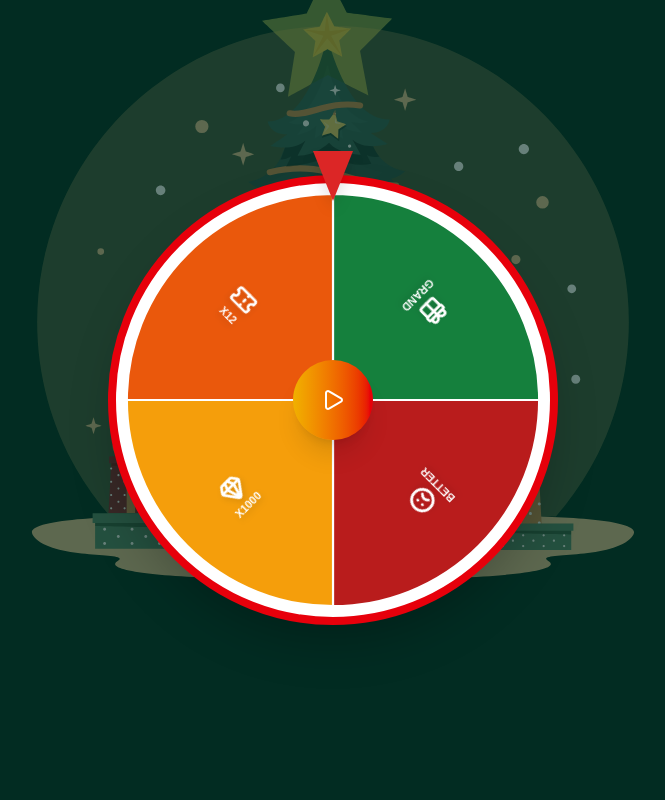
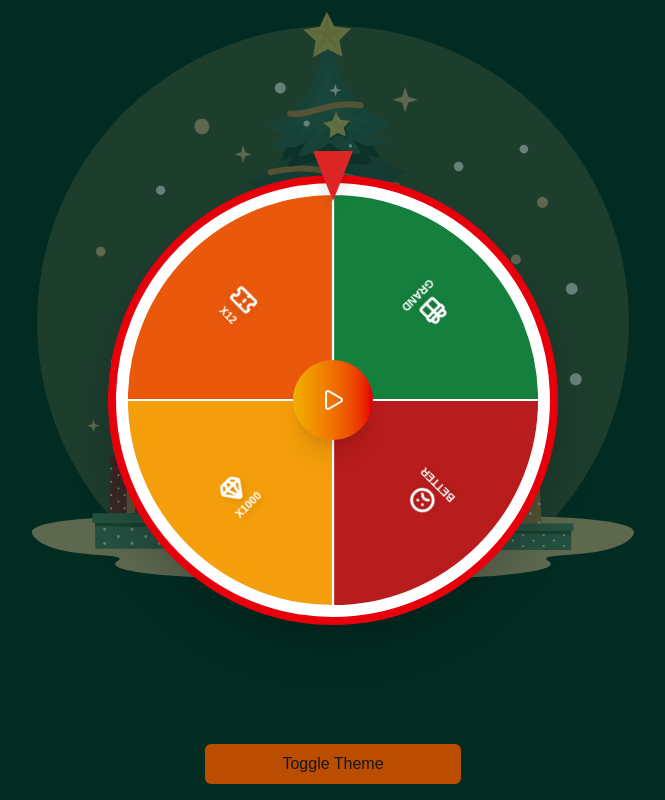
Before and after one commit to k2htet/spin-lottie, a Next.js app: page / in a window 1280 px wide. Shown: the whole page, without its empty margins (307-972 px from the left). Built offline with nearby package versions, Linux system fonts and the light colour scheme.

Commit message:
feat:toggle button

```diff
--- a/app/page.tsx
+++ b/app/page.tsx
@@ -1,5 +1,8 @@
+"use client";
+
 // src/app/spin-wheel/page.tsx
 import SpinWheel from "@/components/spin-wheel";
+import { useState } from "react";
 
 // The JSON you provided
 const wheelData = {
@@ -43,10 +46,22 @@ const wheelData = {
 };
 
 export default function SpinPage() {
+  const [toggle, setToggle] = useState<"CHRISTMAS" | "HALLOWEEN">("CHRISTMAS");
+
   return (
-    <main>
+    <main className="bg-white relative">
+      <button
+        onClick={() =>
+          setToggle(toggle === "CHRISTMAS" ? "HALLOWEEN" : "CHRISTMAS")
+        }
+        className="bg-amber-700 px-4 p-2 absolute bottom-4 left-0 right-0 mx-auto z-40 w-64 rounded-md"
+      >
+        {" "}
+        Toggle Theme
+      </button>
+
       {/* Change theme to 'CHRISTMAS' or 'DEFAULT' to test skins */}
-      <SpinWheel data={wheelData} themeName="CHRISTMAS" />
+      <SpinWheel data={wheelData} themeName={toggle} />
     </main>
   );
 }
```
